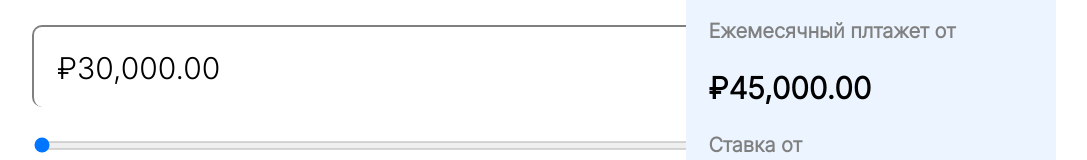
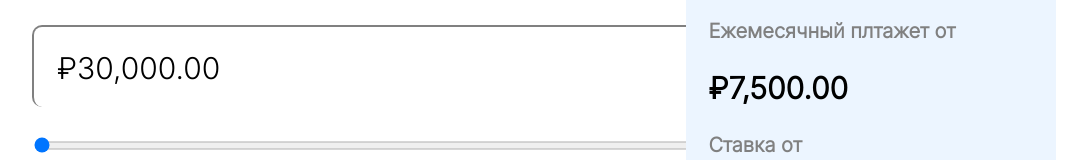
Before and after one commit to Temirlan24/TestProject, an Angular app: page / in a window 1280 px wide. Shown: the part 399-559 px from the top of the page, without its empty margins (96-1183 px from the left). Built offline with nearby package versions, Linux system fonts and the light colour scheme.

Commit message:
updates to deploy

```diff
--- a/src/app/credit-calculator/credit-calculator.component.ts
+++ b/src/app/credit-calculator/credit-calculator.component.ts
@@ -66,7 +66,7 @@ export class CreditCalculatorComponent implements OnInit {
   }
   calculateCredit(){
     const p = (this.interestRate/100)/12;
-    this.monthPayment =Math.ceil(this.amount*((p*(p+1)^this.amountMonth)/((1+p)^this.amountMonth-1)));
+    this.monthPayment =Math.floor(this.amount*((p*(1+p)^this.amountMonth)/((1+p)^this.amountMonth-1)))/this.amountMonth;
     console.log("payment", this.monthPayment);
   }
 }
```
